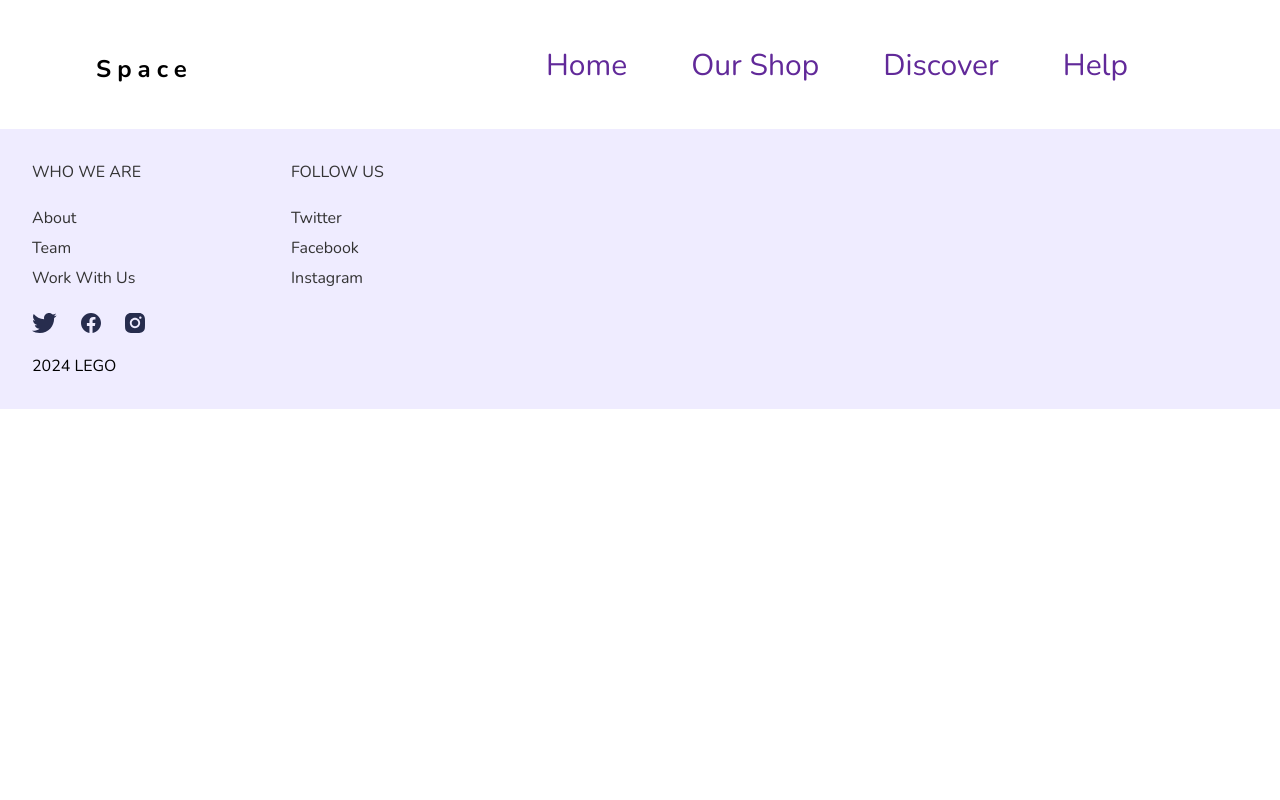
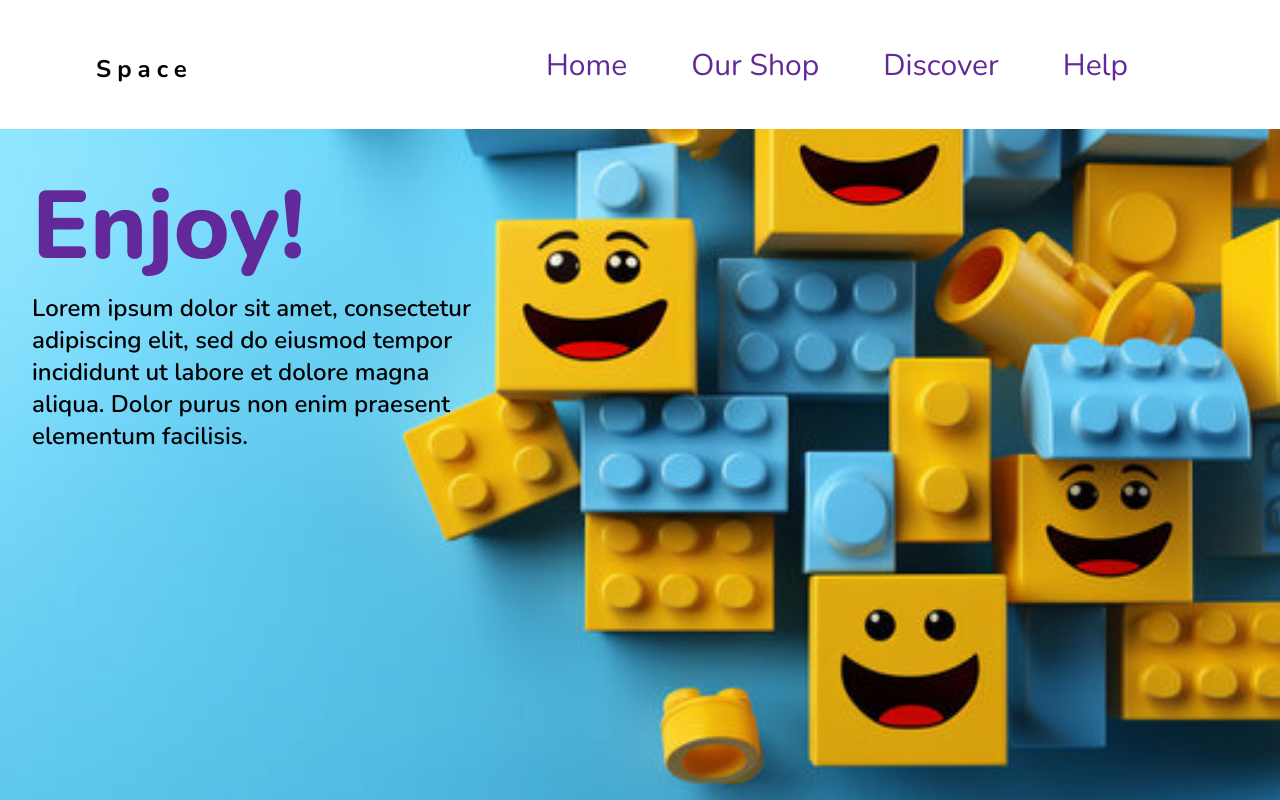
Before and after one commit to ValeriBalan/Lego-Shop, a plain HTML site: page index.html in a window 1280 px wide. Shown: the top 800 px of the page. Drawn offline with nearby package versions, Linux system fonts and the light colour scheme.

Commit message:
background img + enjoy section

```diff
--- a/css/style.css
+++ b/css/style.css
@@ -51,6 +51,40 @@ header {
 	font-family: Nunito;
 }
 
+#background_container {
+	width: 100%;
+	height: auto;
+}
+
+#background_img {
+	background: url("../images/background.jpg");
+	max-width: 100%;
+	height: 797px;
+	padding: 32px;
+	background-size: cover;
+	background-position: center;
+	background-repeat: no-repeat;
+}
+
+#enjoy {
+	color: #612999;
+	font-family: Nunito;
+	font-size: 96px;
+	font-style: normal;
+	font-weight: 800;
+	line-height: normal;
+}
+
+#background_container p {
+	color: #000;
+	font-family: Nunito;
+	font-size: 24px;
+	font-style: normal;
+	font-weight: 600;
+	line-height: normal;
+	width: 448px;
+}
+
 nav {
 	display: flex;
 	flex-wrap: wrap;
@@ -82,7 +116,6 @@ footer {
 	background: #EFECFF;
 	width: 100%;
 	height: auto;
-
 	bottom: 0;
 	right: 0;
 	left: 0;
--- a/index.html
+++ b/index.html
@@ -25,6 +25,16 @@
                 </nav>
             </section>
         </header>
+        <main>
+            <section id="background_container">
+                <section href="#" id="background_img">
+                    <section id="text_and_paragraph">
+                        <h1 id="enjoy">Enjoy!</h1>
+                        <p>Lorem ipsum dolor sit amet, consectetur adipiscing elit, sed do eiusmod tempor incididunt ut labore et dolore magna aliqua. Dolor purus non enim praesent elementum facilisis.</p>
+                    </section>
+                </section>
+            </section>
+        </main>
         <footer>
             <section id="footer_container">
                 <section id="footer_link_container">
```
